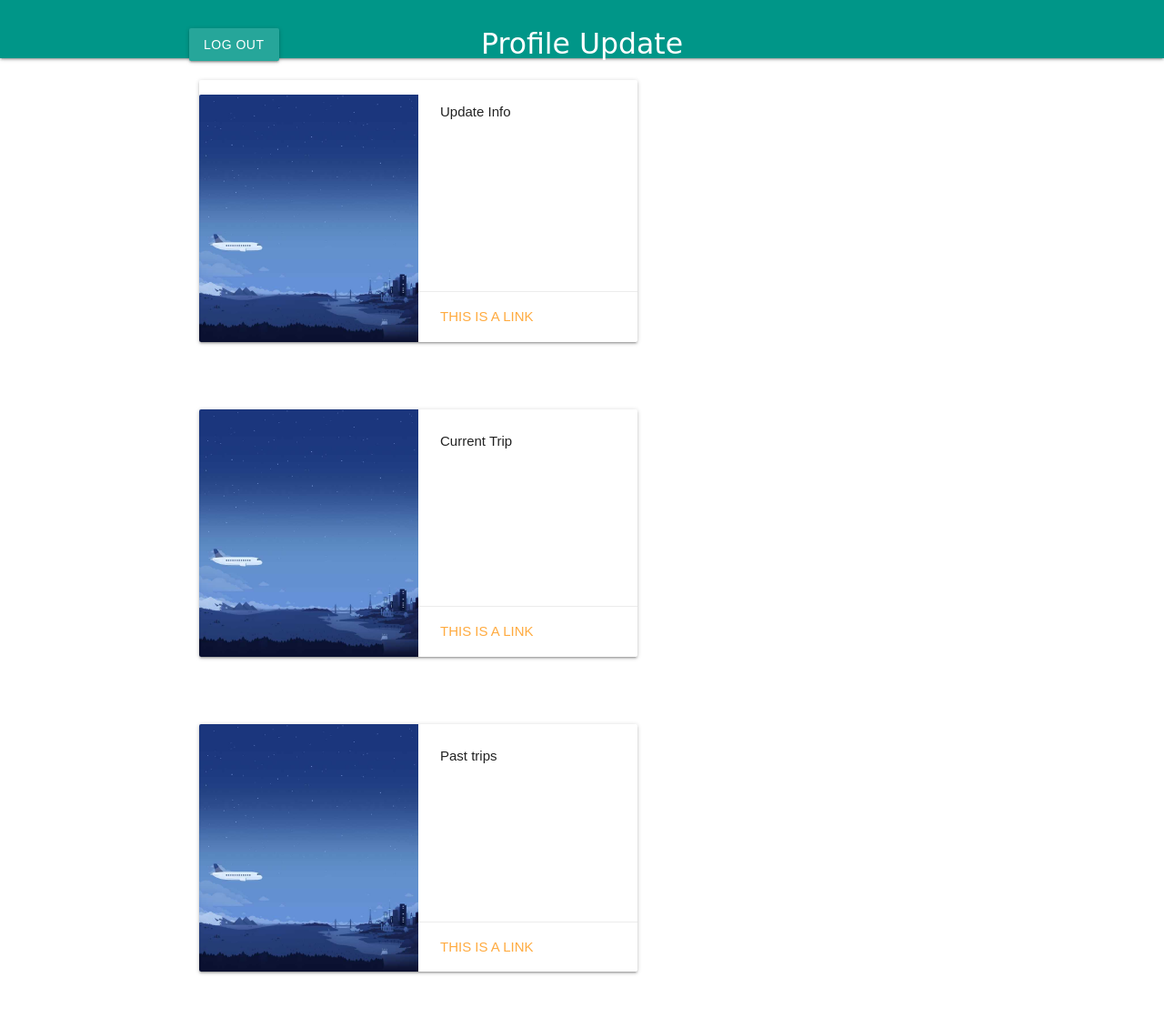
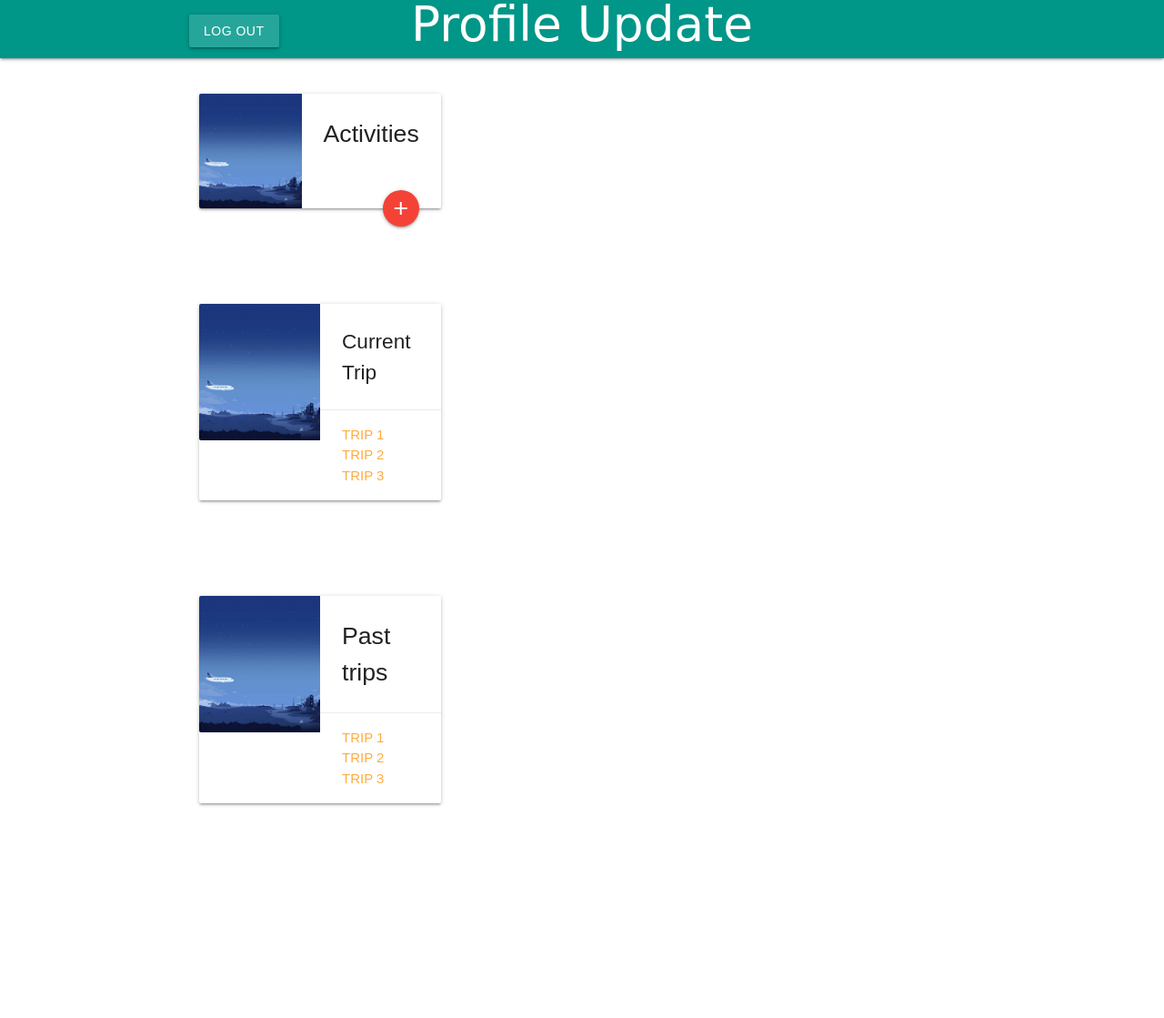
Before and after one commit to vanghlee01/project-2, a Node server app: page /profile in a window 1280 px wide. Shown: the whole page at 91% size. After the commit the page ends 886 px from the top, so only its background shows below. Run offline with Node 20, Linux system fonts and the light colour scheme; some libraries are stand-ins or nearby versions; some web fonts are replaced.

Commit message:
updated profile page

```diff
--- a/controllers/authenticate-controller.js
+++ b/controllers/authenticate-controller.js
@@ -6,7 +6,7 @@ var app = express();
 var exphbs = require("express-handlebars");
 app.engine("handlebars", exphbs({ defaultLayout: "main" }));
 app.set("view engine", "handlebars");
-var alert = require("alert-node");
+var alert    = require("alert-node");
 
 module.exports.authenticate = function(req, res) {
   var username = req.body.username_r;
--- a/controllers/profile-controller.js
+++ b/controllers/profile-controller.js
@@ -13,7 +13,7 @@ module.exports.profile = function(req, res) {
       if (err) throw err;
       console.log(result);
 
-        res.render('profile', { username: result, message: 'Hello there!' })
+        res.render('profile')
 
       console.log(username);
 
--- a/views/profile.handlebars
+++ b/views/profile.handlebars
@@ -1,8 +1,7 @@
-
 <body>
-      <div id="username"style="position:fixed;right:20%;color:green;" >
+    <div id="username" style="position:fixed;right:20%;color:green;">
         {{#if user}}
-               <h5>Welcome back  {{{user}}} !</h5>
+        <h5>Welcome back {{{user}}} !</h5>
         {{else}}
         <p>Please <a href='/'>Log In</a></p>
         {{/if}}
@@ -10,46 +9,63 @@
 
 
     </div>
+
     <body>
         <!--Section: navbar w/mobility-->
         <div class="navbar-fixed">
             <nav class="teal">
                 <div class="container">
-                <div class="nav-wrapper">
-                    <a href="#" class="center brand-logo trip-planner">Profile Update</a>
+                    <div class="nav-wrapper" style="line-height: 21px;">
+                        <a href=" #" style="font-size: 40pt;" class="center brand-logo trip-planner">Profile Update</a>
                         <a href="#" data-target="mobile-nav"></a>
                         <a class="btn btn-info btn-lg" class="glyphicon glyphicon-log-ou" href="/"
                             style=" width:auto;">log out</a>
-            <p id="demo"></p
+                        <p id="demo"></p </div> </div> </nav> </div> <!--Section: Profile update-->
+                        <div class="container">
+                            <div class="section">
+                                <div class="row">
+
+                                    <div class="col s12 m4">
+                                        <div class="card horizontal">
+                                            <div class="card-image">
+                                                <img src="http://localhost:3000/img/Landscape-Mobile-min.jpg">
+                                            </div>
+                                            <div class="card-content">
+                                                <a class="btn-floating halfway-fab red"><i
+                                                        class="material-icons">add</i></a>
+                                                        <p style="font-size: 20pt;">Activities</p>
+
                                             </div>
                                         </div>
-        </nav>
+                                    </div>
+                                </div>
+                            </div>
+                        </div>
+                        {{!--
+                        <div class="container">
+                            <div class="row">
+                                <div class="col s12 m4">
+
+                                    <div class="card horizontal">
+                                        <a class="btn red btn-floating halfway-fab">+</a>
+                                        <div class="card-image">
+                                            <img src="http://localhost:3000/img/Landscape-Mobile-min.jpg">
+
                                         </div>
 
-    <!--Section: Profile update-->
-
-    <div class="container">
-        <div class="row">
-            <div class="col s12 m7">
-
-                <div class="card horizontal">
-                    <div class="card-image">
-
-                    <h5> {{username}} </h5>
-
-
-                        <img src="../public/img/Landscape-Mobile-min.jpg">
-                    </div>
                                         <div class="card-stacked">
                                             <div class="card-content">
-                            <p>Update Info</p>
+                                                <p style="font-size: 20pt;">Update Info</p>
                                             </div>
                                             <div class="card-action">
-                            <a href="#">This is a link</a>
+
+                                                <!--<h5> {{username}} </h5>-->
+
                                                 <div class="card-reveal">
                                                     <span class="card-title grey-text text-darken-4">Card Title<i
                                                             class="material-icons right">close</i></span>
-                                <p>Here is some more information about this product that is only revealed once clicked
+                                                    <p>Here is some more information about this product that is only
+                                                        revealed once clicked
                                                         on.</p>
                                                 </div>
                                             </div>
@@ -59,55 +75,69 @@
 
 
                             </div>
-    </div>
+                        </div> --}}
                         <!--Section for Current trip-->
                         <div class="container">
+                            <div class="section">
                                 <div class="row">
-            <div class="col s12 m7">
+                                    <div class="col s12 m4">
+
+                                        <div class="card horizontal">
+
+
+                                            <div class="card-image">
+                                                <img src="http://localhost:3000/img/Landscape-Mobile-min.jpg">
+
+                                            </div>
+                                            <div class="card-stacked">
+
+                                                <div class="card-content">
+                                                    <p style="font-size: 17pt;">Current Trip</p>
+                                                </div>
+                                                <div class="card-action">
+                                                  <a href="#">Trip 1</a>
+                                                  <br>
+                                                  <a href="#">Trip 2</a>
+                                                  <br>
+                                                  <a href="#">Trip 3</a>
+                                                </div>
+                                            </div>
+                                        </div>
+                                    </div>
+                                </div>
+                            </div>
+                        </div>
+                    </div>
+                    <!--Section for Older trips-->
+                    <div class="container">
+                        <div class="section">
+                            <div class="row">
+                                <div class="col s12 m4">
 
                                     <div class="card horizontal">
                                         <div class="card-image">
-                        <img src="../public/img/Landscape-Mobile-min.jpg">
+                                            <img src="http://localhost:3000/img/Landscape-Mobile-min.jpg">
                                         </div>
                                         <div class="card-stacked">
                                             <div class="card-content">
-                            <p>Current Trip</p>
+                                                <p style="font-size: 20pt;">Past trips</p>
                                             </div>
                                             <div class="card-action">
-                            <a href="#">This is a link</a>
+                                                <a href="#">Trip 1</a>
+                                                  <br>
+                                                  <a href="#">Trip 2</a>
+                                                  <br>
+                                                  <a href="#">Trip 3</a>
                                             </div>
                                         </div>
                                     </div>
                                 </div>
 
-
-        </div>
-    </div>
-    <!--Section for Older trips-->
-    <div class="container">
-        <div class="row">
-            <div class="col s12 m7">
-
-                <div class="card horizontal">
-                    <div class="card-image">
-                        <img src="../public/img/Landscape-Mobile-min.jpg">
-                    </div>
-                    <div class="card-stacked">
-                        <div class="card-content">
-                            <p>Past trips</p>
-                        </div>
-                        <div class="card-action">
-                            <a href="#">This is a link</a>
                             </div>
                         </div>
                     </div>
-            </div>
-
-
-        </div>
-    </div>
-
-    <script src="https://cdnjs.cloudflare.com/ajax/libs/materialize/1.0.0/js/materialize.min.js"></script>
+                    <script
+                        src="https://cdnjs.cloudflare.com/ajax/libs/materialize/1.0.0/js/materialize.min.js"></script>
     </body>
 
     </html>
```
Also changed, not shown: package.json (+5 -5 lines), views/profile2.html (deleted, +0 -102 lines), 1 other file. Lines whose indentation alone changed are shown as unchanged.
